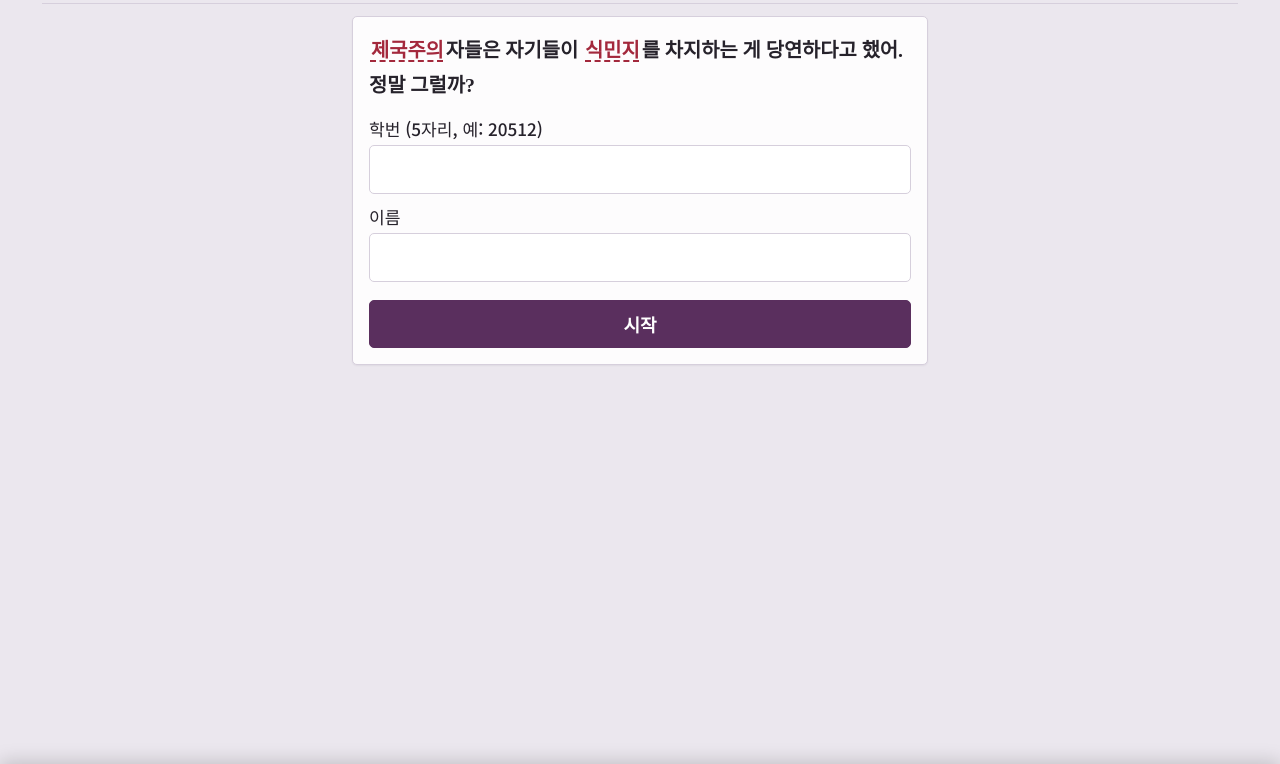
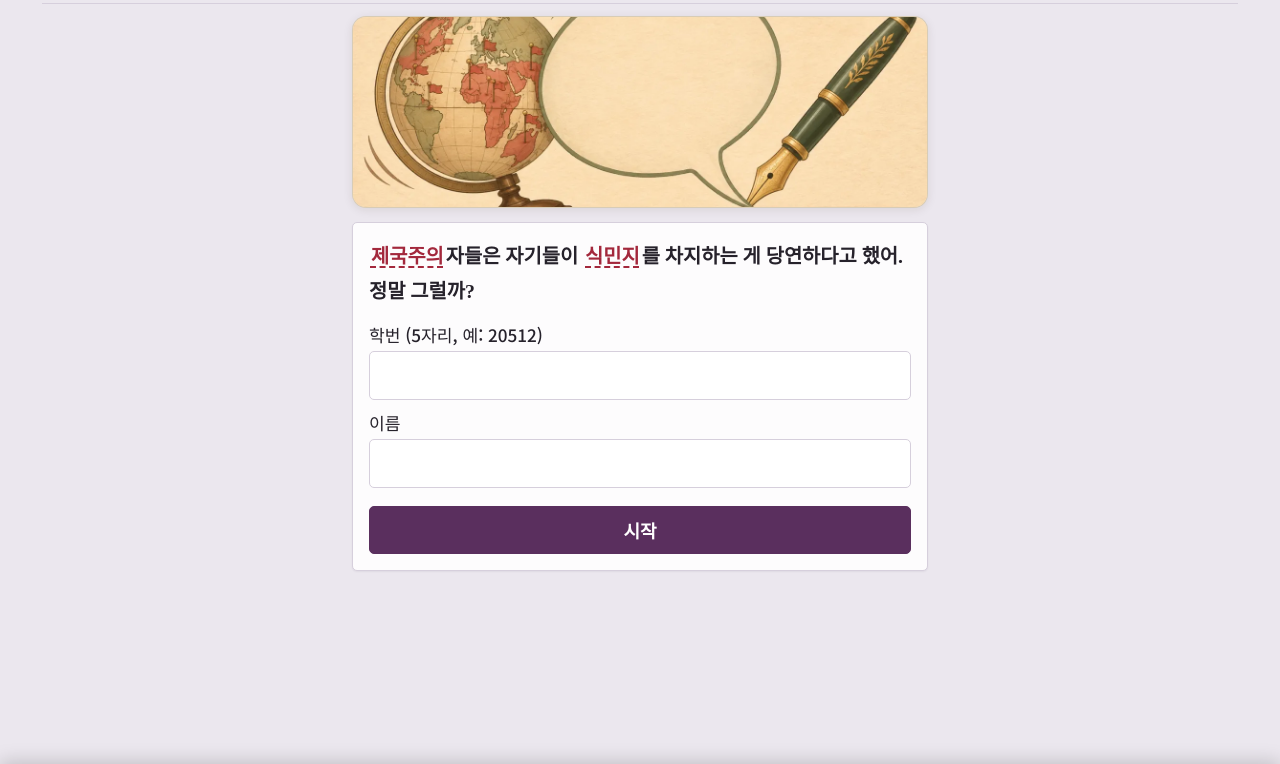
Before and after one commit to hyonnie-t/empire-rebut, a plain HTML site: page index.html in a window 1280 px wide. Shown: the part 36-800 px from the top of the page. Drawn offline with Linux system fonts and the light colour scheme.

Commit message:
첫 화면에 표지 그림 배너와 og:image 넣기
노션 «만든 웹앱» 카드와 같은 표지 그림(1200px webp, 200KB 이하)을 학번·이름 입력 카드 위에
둥근 배너로 넣었다. 공유 미리보기용 og:image(jpg)도 같은 그림. 처음 보일 때 한 번 살짝 떠오르고
움직임 줄이기 설정이면 끈다. 입력·버튼 동작은 그대로.

Co-Authored-By: Claude Opus 5.5 <noreply@anthropic.com>

```diff
--- a/index.html
+++ b/index.html
@@ -6,10 +6,16 @@
 <script src="https://hyonnie-t.github.io/history26/snippets/portal_auth.js"></script>
 <meta name="viewport" content="width=device-width, initial-scale=1">
 <title>제국주의자에게 반박하기</title>
+<meta property="og:type" content="website">
+<meta property="og:title" content="제국주의자에게 반박하기">
+<meta property="og:image" content="https://hyonnie-t.github.io/empire-rebut/og-cover.jpg">
+<meta property="og:image:width" content="1200">
+<meta property="og:image:height" content="671">
+<meta name="twitter:card" content="summary_large_image">
 <link rel="preconnect" href="https://fonts.googleapis.com">
 <link rel="preconnect" href="https://fonts.gstatic.com" crossorigin>
 <link href="https://fonts.googleapis.com/css2?family=Noto+Serif+KR:wght@400;700&family=Noto+Sans+KR:wght@400;500;700&display=swap" rel="stylesheet">
-<link rel="stylesheet" href="style.css?v=5">
+<link rel="stylesheet" href="style.css?v=5-cover">
 </head>
 <body>
 <div id="previewBar" class="preview-bar" hidden></div>
@@ -31,6 +37,7 @@
 
   <!-- S0 시작 -->
   <section id="s0" class="screen">
+    <figure class="cover-banner"><img src="cover.webp" width="1200" height="671" alt="" decoding="async"></figure>
     <div class="card intro">
       <p id="introQ" class="lead"></p>
       <label for="sid">학번 (5자리, 예: 20512)</label>
--- a/style.css
+++ b/style.css
@@ -195,4 +195,17 @@ input:focus,textarea:focus{outline:2px solid var(--plum);outline-offset:1px}
   .fig.thumb img{max-height:none}
   .claim-grid{grid-template-columns:repeat(3,minmax(0,1fr))}
   #s0 .card{max-width:32rem;margin-inline:auto}
+  #s0 .cover-banner{max-width:32rem} /* 표지 그림도 시작 카드 폭에 맞춤(2026-11-09) */
 }
+
+/* 표지 그림(2026-11-09): 노션 «만든 웹앱» 카드와 같은 그림을 첫 화면 위에 둔다. 글자 없는 장식 그림이라 alt="".
+ * 폰은 2:1, 768px 이상은 폭 720px 가운데에 12:5(낮은 가로 화면은 3:1)로 위아래를 조금 잘라 입력 칸이 첫 화면에 보이게 한다.
+ * 움직임: 처음 보일 때 한 번 살짝 떠오름(opacity·transform만). 움직임 줄이기 설정이면 끈다. */
+.cover-banner{margin:0 0 14px; border-radius:14px; overflow:hidden; aspect-ratio:2/1;
+  background:#efe4cf; border:1px solid rgba(80,60,30,.14); box-shadow:0 2px 10px rgba(60,40,20,.10);
+  animation:coverIn .5s ease-out both;}
+.cover-banner img{display:block; width:100%; height:100%; object-fit:cover;}
+@media (min-width:768px){ .cover-banner{aspect-ratio:12/5; max-width:720px; margin-inline:auto;} }
+@media (min-width:768px) and (max-height:860px){ .cover-banner{aspect-ratio:3/1;} }
+@keyframes coverIn{from{opacity:0; transform:translateY(8px);} to{opacity:1; transform:none;}}
+@media (prefers-reduced-motion: reduce){ .cover-banner{animation:none;} }
```
Also changed, not shown: cover.webp (added), og-cover.jpg (added), 1 other file.
